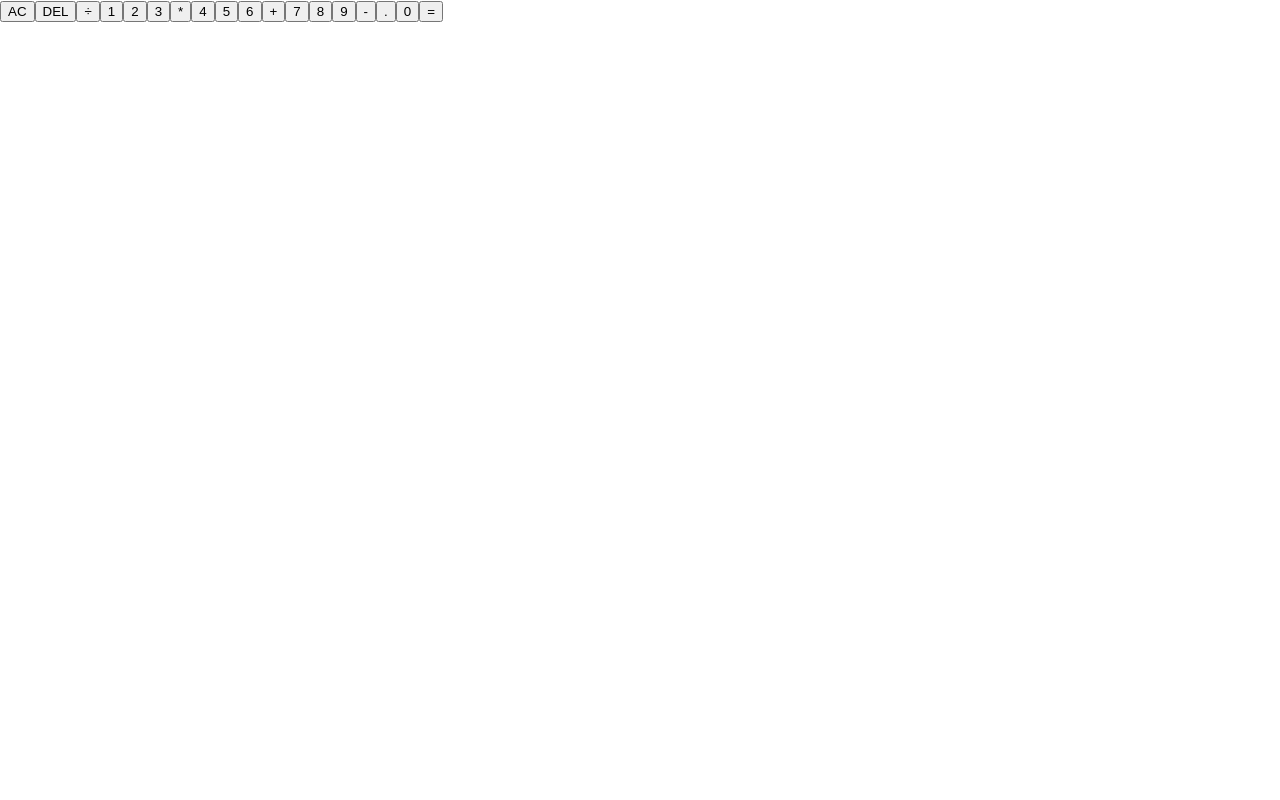
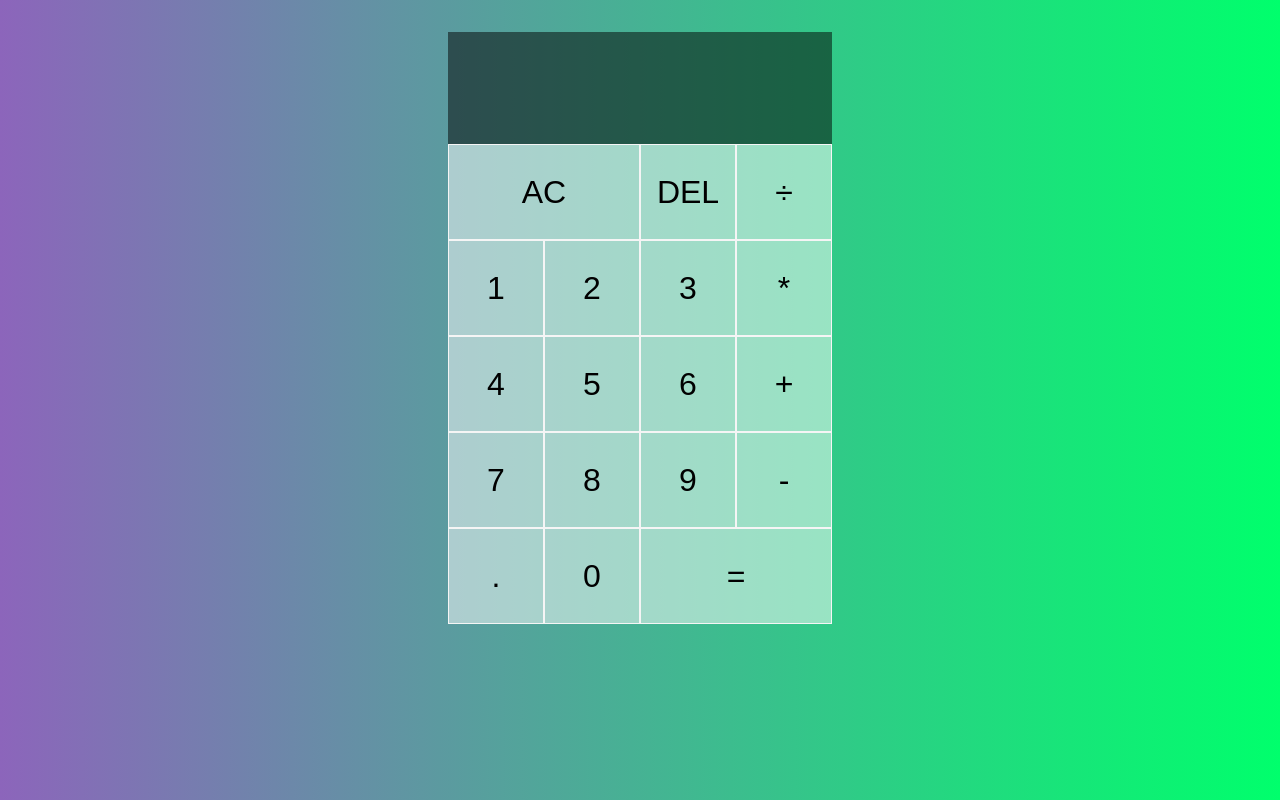
Before and after one commit to luzm321/react-calculator, a React (Create React App) app: page / in a window 1280 px wide. Built offline with nearby package versions, Linux system fonts and the light colour scheme.

Commit message:
added css styling to app

```diff
--- a/src/App.css
+++ b/src/App.css
@@ -1,38 +1,55 @@
-.App {
-  text-align: center;
+*, *::before, *::after {
+  box-sizing: border-box;
 }
 
-.App-logo {
-  height: 40vmin;
-  pointer-events: none;
+body {
+  margin: 0;
+  background: linear-gradient(to right, #8c65bb, #00FF6C)
 }
 
-@media (prefers-reduced-motion: no-preference) {
-  .App-logo {
-    animation: App-logo-spin infinite 20s linear;
-  }
+.calculator-grid {
+  display: grid;
+  margin-top: 2rem;
+  justify-content: center;
+  grid-template-columns: repeat(4, 6rem);
+  grid-template-rows: minmax(7rem, auto) repeat(5, 6rem);
 }
 
-.App-header {
-  background-color: #282c34;
-  min-height: 100vh;
+.calculator-grid > button {
+  cursor: pointer;
+  font-size: 2rem;
+  border: 1px solid whitesmoke;
+  outline: none;
+  background-color: rgba(255, 255, 255, 0.5);
+}
+
+.calculator-grid > button:hover,
+.calculator-grid > button:focus {
+  background-color: rgba(255, 255, 255, .9);
+}
+
+.span {
+  grid-column: span 2;
+}
+
+.output {
+  grid-column: 1 / -1;
+  background-color: rgba(0, 0, 0, .50);
   display: flex;
   flex-direction: column;
-  align-items: center;
-  justify-content: center;
-  font-size: calc(10px + 2vmin);
-  color: white;
+  align-items: flex-end;
+  justify-content: space-around;
+  padding: .75rem;
+  word-wrap: break-word;
+  word-break: break-all;
 }
 
-.App-link {
-  color: #61dafb;
+.output .previous-operand {
+  color: rgba(255, 255, 255, 0.50);
+  font-size: 1.5rem;
 }
 
-@keyframes App-logo-spin {
-  from {
-    transform: rotate(0deg);
-  }
-  to {
-    transform: rotate(360deg);
-  }
+.output .current-operand {
+  color: white;
+  font-size: 2.5rem;
 }
```
